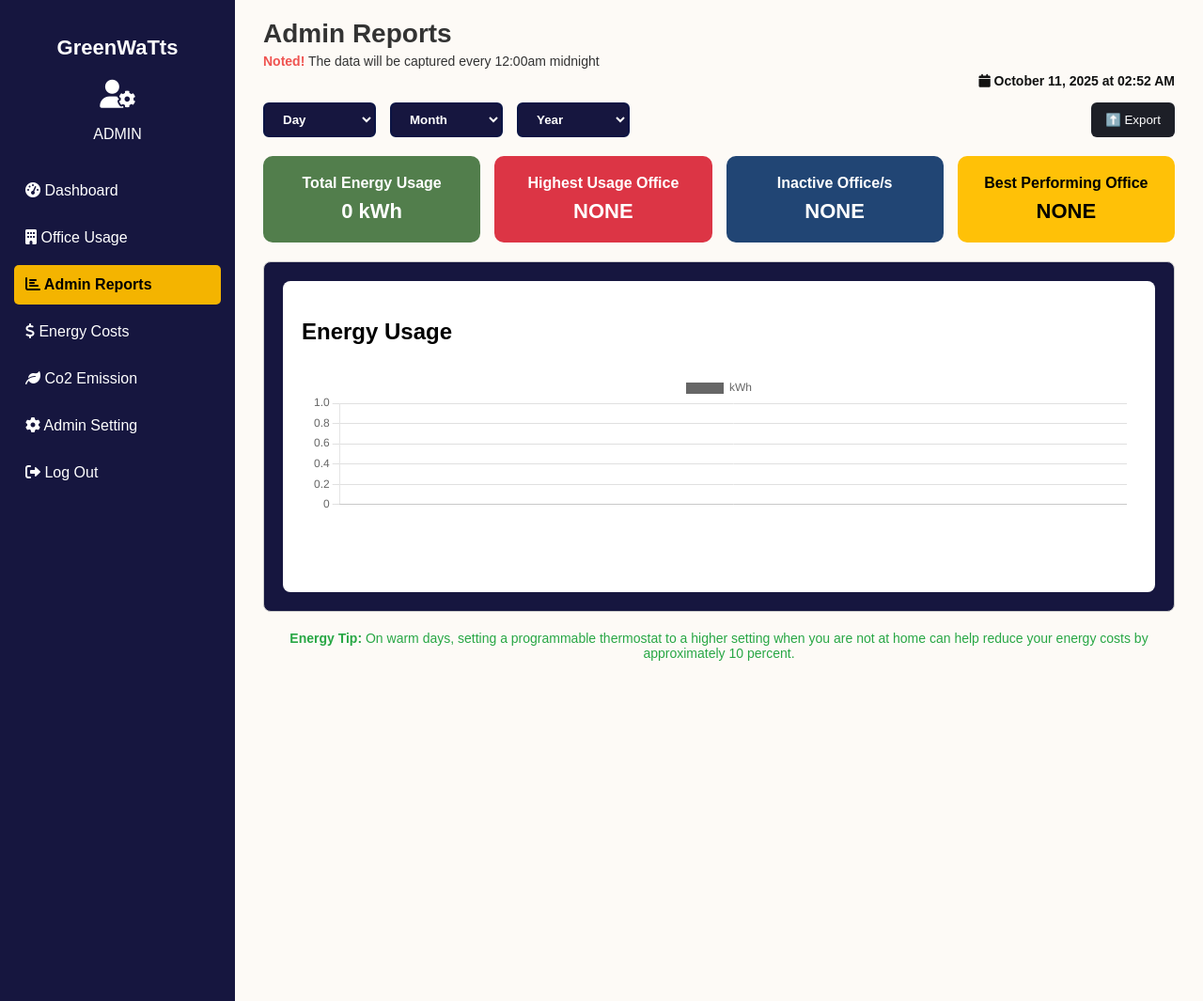
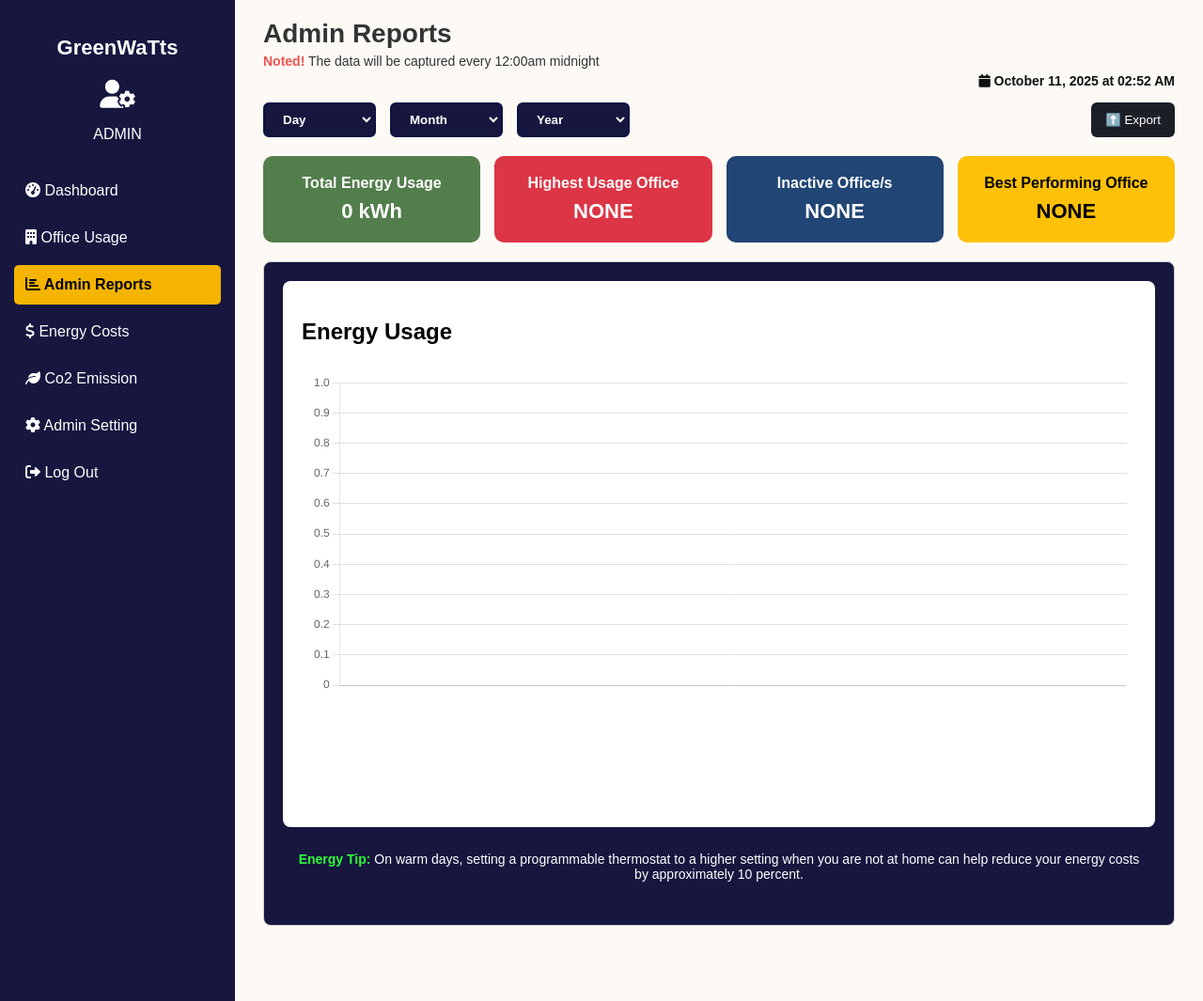
Before and after one commit to KenSanity19/GreenWatts_IoT, a Django app: page /adminpanel/adminReports/ in a window 1280 px wide. Shown: the whole page at 94% size. Run offline with Django 5.2, Linux system fonts and the light colour scheme; data that the repository does not hold is empty.

Commit message:
Updated the bar graph inside the admin reports page

```diff
--- a/greenwatts/adminpanel/static/adminCss/adminReports.css
+++ b/greenwatts/adminpanel/static/adminCss/adminReports.css
@@ -104,10 +104,19 @@ header h1 {
     text-align: center;
   }
 
-  .energy-tip {
-    color: #28a745;
-    font-size: 14px;
-  }
+.energy-tip {
+  background: var(--bg-sidebar);
+  color: var(--text-white);
+  padding: 12px;
+  border-radius: 8px;
+  font-size: var(--font-size-sm);
+  text-align: center;
+}
+
+span.green-text {
+    color: #2dff39;
+    font-weight: bold;
+}
 
   /* Chart Frame Styles */
   .chart-frame {
--- a/greenwatts/adminpanel/templates/adminReports.html
+++ b/greenwatts/adminpanel/templates/adminReports.html
@@ -114,23 +114,24 @@
         <div class="chart-container">
           <h2 class="chart-title">Energy Usage</h2>
           <div class="chart-inner">
-            <canvas id="energyChart"></canvas>
+            <canvas id="energyChart" style="height: 400px; width: 100%;"></canvas>
           </div>
           <div class="recommendation chart-recommendation">
             <strong>Recommendation:</strong> IT Office exceeded usage for 3 days.
             Consider scheduling equipment shutdowns during off-hours.
           </div>
         </div>
+
+        <!-- Energy Tip Section -->
+        <div class="energy-tip">
+          <p>
+            <span class="green-text">Energy Tip:</span> On warm days, setting a
+            programmable thermostat to a higher setting when you are not at home
+            can help reduce your energy costs by approximately 10 percent.
+          </p>
+        </div>
       </div>
 
-      <!-- Footer Tip -->
-      <footer>
-        <p class="energy-tip">
-          <strong>Energy Tip:</strong> On warm days, setting a programmable
-          thermostat to a higher setting when you are not at home can help
-          reduce your energy costs by approximately 10 percent.
-        </p>
-      </footer>
     </div>
 
     <!-- Chart Script -->
@@ -158,14 +159,13 @@
         afterDraw: (chart) => {
           const ctx = chart.ctx;
           ctx.save();
-          ctx.font = 'bold 10px Arial';
+          ctx.font = 'bold 12px Arial';
           ctx.fillStyle = '#333';
           ctx.textAlign = 'center';
           ctx.textBaseline = 'top';
 
-          const chartArea = chart.chartArea;
           const xScale = chart.scales.x;
-          const bottom = chartArea.bottom + 10; // Position below x-axis
+          const bottom = xScale.bottom + 25; // Position below x-scale (ticks + padding)
 
           statuses.forEach((status, index) => {
             const x = xScale.getPixelForValue(index);
@@ -176,13 +176,16 @@
         }
       };
 
+      // Register the custom plugin
+      Chart.register(statusLabelsPlugin);
+
       const chart = new Chart(ctx, {
         type: "bar",
         data: {
           labels: chartLabels,
           datasets: [
             {
-              label: "kWh",
+              label: "",
               data: chartValues,
               backgroundColor: chartColors,
               borderWidth: 0
@@ -192,12 +195,20 @@
         options: {
           responsive: true,
           maintainAspectRatio: false,
+          layout: {
+            padding: {
+              bottom: 60
+            }
+          },
           plugins: {
             legend: { display: false }
           },
           scales: {
             y: {
               beginAtZero: true,
+              title: {
+                display: false
+              },
               grid: {
                 color: '#e0e0e0'
               }
@@ -209,13 +220,13 @@
               ticks: {
                 maxRotation: 45,
                 minRotation: 0,
+                padding: 20,
                 font: {
-                  size: 11
+                  size: 12
                 }
               }
             }
-          },
-          plugins: [statusLabelsPlugin]
+          }
         },
       });
     </script>
```
